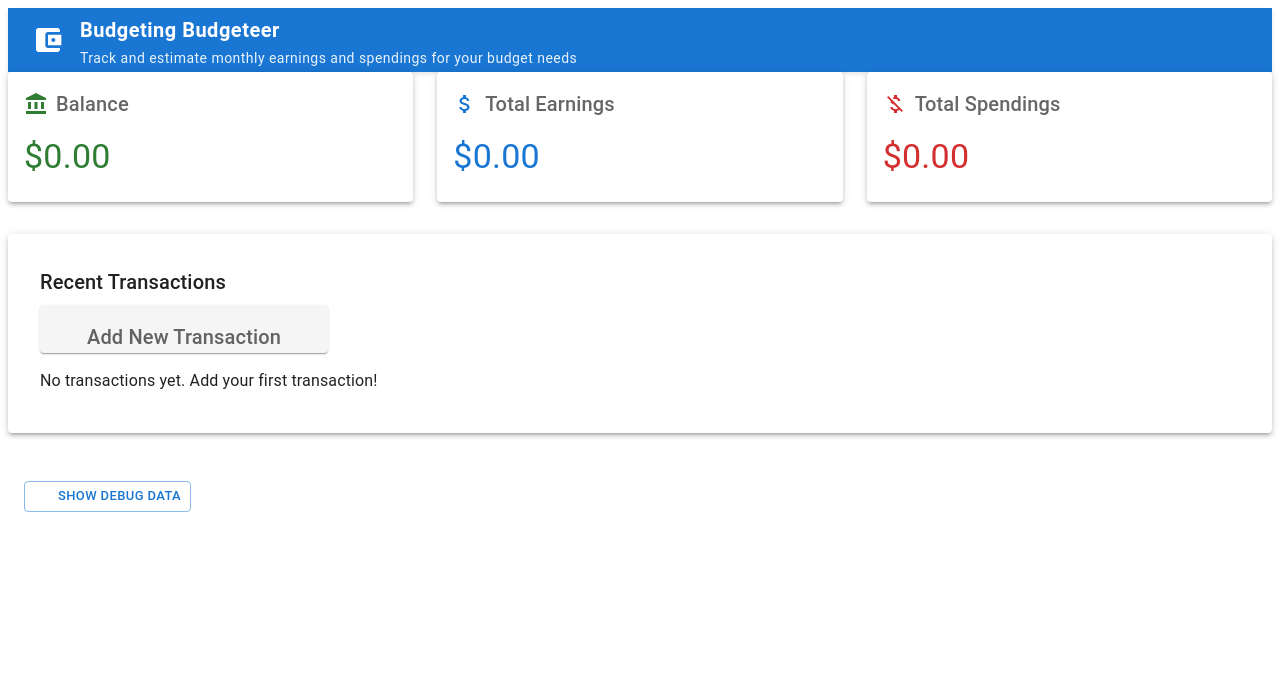
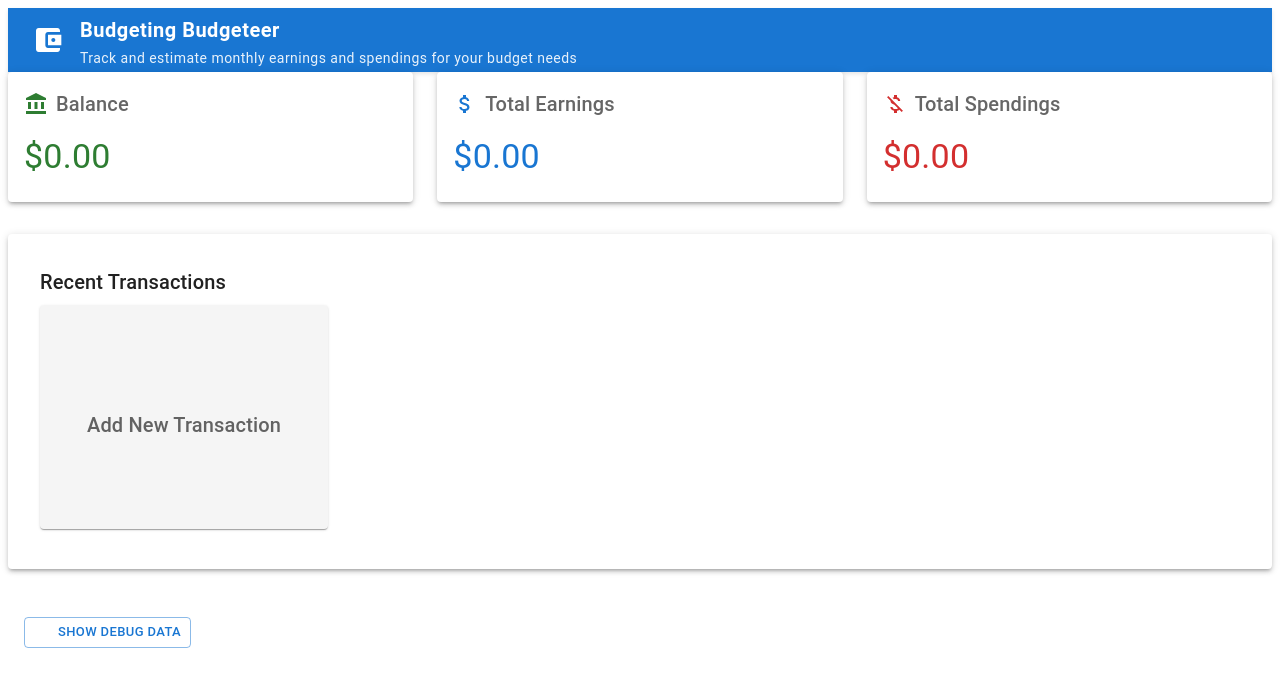
Before and after one commit to Edjery/budget-trackr, a React (Vite) app: page / in a window 1280 px wide. Shown: the top 686 px of the page. Built offline with nearby package versions, Linux system fonts and the light colour scheme; some icons are missing.

Commit message:
update: add button min height

```diff
--- a/src/components/TransactionList.tsx
+++ b/src/components/TransactionList.tsx
@@ -59,6 +59,7 @@ export const TransactionList = ({
                                 onClick={handleOpenAddDialog}
                                 sx={{
                                     height: "100%",
+                                    minHeight: "14rem",
                                     display: "flex",
                                     flexDirection: "column",
                                     justifyContent: "center",
@@ -78,12 +79,9 @@ export const TransactionList = ({
                                 </Typography>
                             </Card>
                         </Grid>
-                        {transactions.length === 0 ? (
-                            <Grid size={{ xs: 12 }}>
-                                <Typography>No transactions yet. Add your first transaction!</Typography>
-                            </Grid>
-                        ) : (
-                            Object.entries(groupedTransactions)
+                        {transactions.length === 0
+                            ? null
+                            : Object.entries(groupedTransactions)
                                   .sort(([dateA], [dateB]) => new Date(dateB).getTime() - new Date(dateA).getTime())
                                   .map(([date, dateTransactions]) => (
                                       <Grid size={{ xs: 12, sm: 6, md: 4, lg: 3 }} key={date}>
@@ -93,8 +91,7 @@ export const TransactionList = ({
                                               onTransactionClick={() => handleCardClick(date)}
                                           />
                                       </Grid>
-                                ))
-                        )}
+                                  ))}
                     </Grid>
                 </CardContent>
             </Card>
```
Lines whose indentation alone changed are shown as unchanged.
